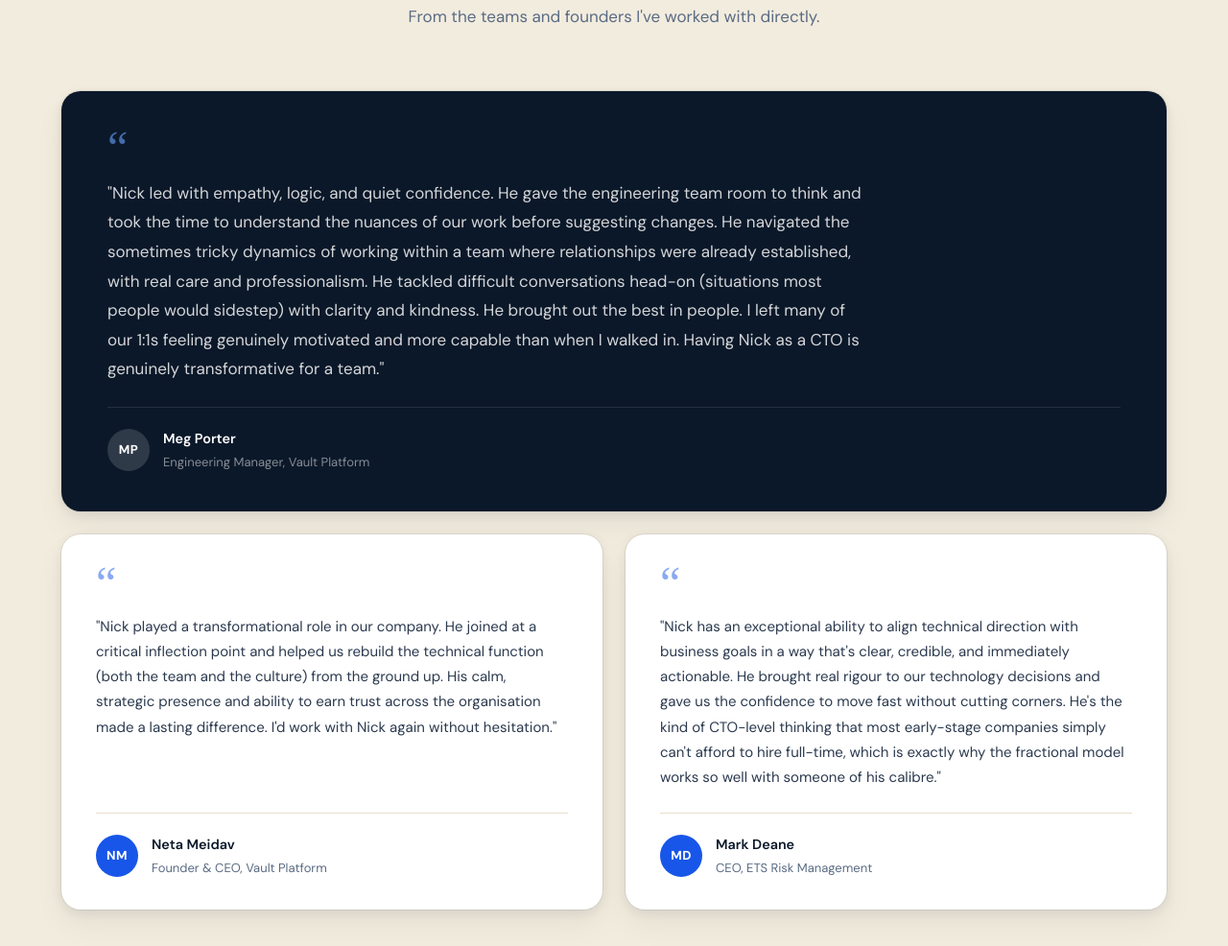
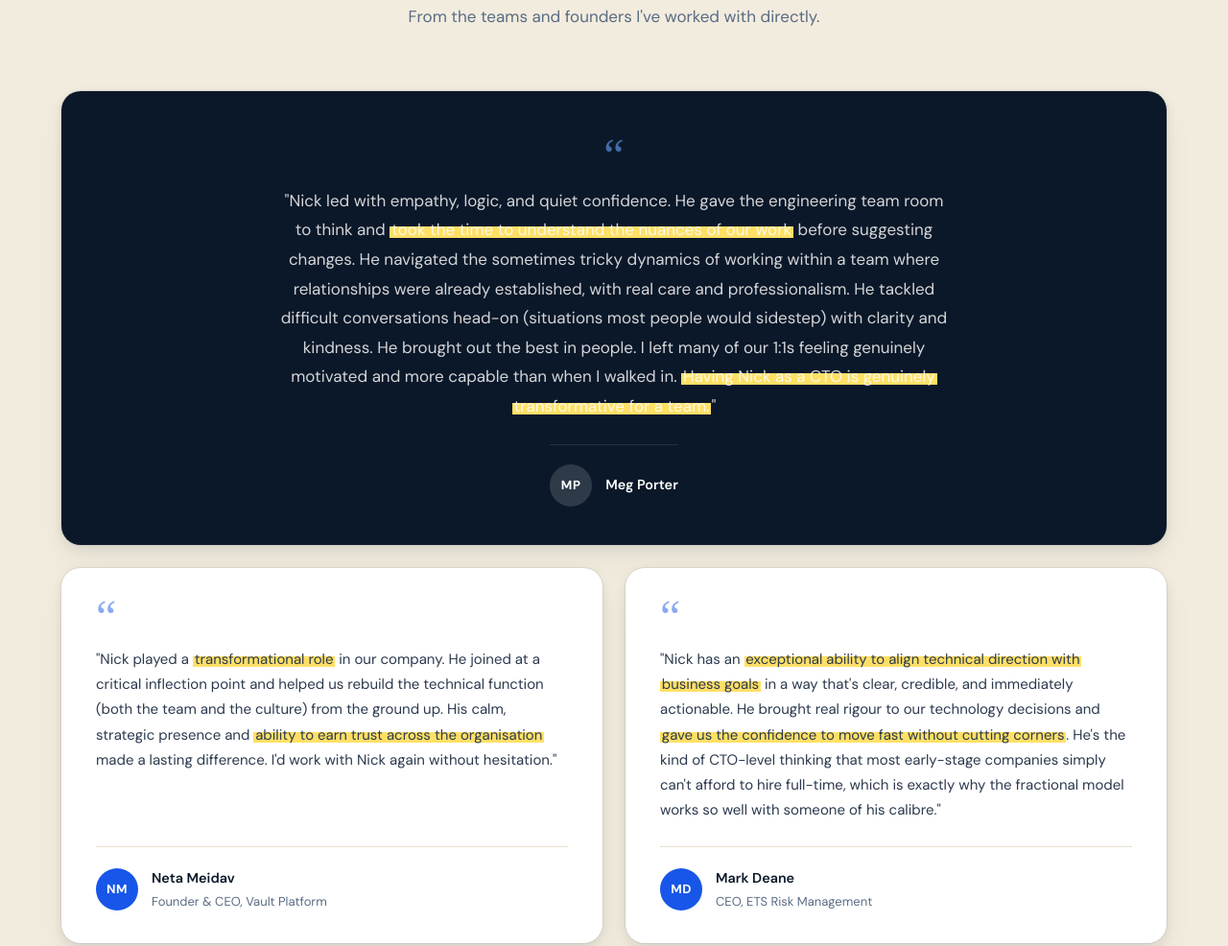
Before and after one commit to nicktong/cto-od-website, a plain HTML site: page index.html in a window 1280 px wide. Shown: the part 5184-6170 px from the top of the page at 96% size. Drawn offline with Linux system fonts and the light colour scheme; a web font is replaced by a local one.

Commit message:
Testimonials: centre featured card, highlight key phrases, drop Meg's title
CSS:
- Featured (dark) testimonial is now centre-aligned: text centre, max-width
  60ch on the quote, figcaption justified centre. Adds visual weight to the
  hero quote and lets the layout breathe.

HTML (home + /about/):
- Meg Porter: dropped role and company. Avoiding two "Vault Platform" rows
  (Neta is the Vault reference); name carries enough credibility on its own.
- Highlighted phrases that reinforce the business-partner positioning:
  - Meg: "took the time to understand the nuances of our work" (matches
    the listen-first method) + "genuinely transformative for a team"
  - Neta: "transformational role" + "ability to earn trust across the
    organisation" (partner-at-the-table)
  - Mark: "exceptional ability to align technical direction with business
    goals" (the positioning sentence in customer's own words) +
    "confidence to move fast without cutting corners"

```diff
--- a/index.html
+++ b/index.html
@@ -466,20 +466,19 @@
 
           <figure class="testimonial" data-animate data-delay="1">
             <blockquote>
-              <p>"Nick led with empathy, logic, and quiet confidence. He gave the engineering team room to think and took the time to understand the nuances of our work before suggesting changes. He navigated the sometimes tricky dynamics of working within a team where relationships were already established, with real care and professionalism. He tackled difficult conversations head-on (situations most people would sidestep) with clarity and kindness. He brought out the best in people. I left many of our 1:1s feeling genuinely motivated and more capable than when I walked in. Having Nick as a CTO is genuinely transformative for a team."</p>
+              <p>"Nick led with empathy, logic, and quiet confidence. He gave the engineering team room to think and <span class="hi">took the time to understand the nuances of our work</span> before suggesting changes. He navigated the sometimes tricky dynamics of working within a team where relationships were already established, with real care and professionalism. He tackled difficult conversations head-on (situations most people would sidestep) with clarity and kindness. He brought out the best in people. I left many of our 1:1s feeling genuinely motivated and more capable than when I walked in. <span class="hi">Having Nick as a CTO is genuinely transformative for a team.</span>"</p>
             </blockquote>
             <figcaption>
               <div class="testimonial-avatar" aria-hidden="true">MP</div>
               <div class="testimonial-meta">
                 <strong class="testimonial-name">Meg Porter</strong>
-                <span class="testimonial-role">Engineering Manager, Vault Platform</span>
               </div>
             </figcaption>
           </figure>
 
           <figure class="testimonial" data-animate data-delay="2">
             <blockquote>
-              <p>"Nick played a transformational role in our company. He joined at a critical inflection point and helped us rebuild the technical function (both the team and the culture) from the ground up. His calm, strategic presence and ability to earn trust across the organisation made a lasting difference. I'd work with Nick again without hesitation."</p>
+              <p>"Nick played a <span class="hi">transformational role</span> in our company. He joined at a critical inflection point and helped us rebuild the technical function (both the team and the culture) from the ground up. His calm, strategic presence and <span class="hi">ability to earn trust across the organisation</span> made a lasting difference. I'd work with Nick again without hesitation."</p>
             </blockquote>
             <figcaption>
               <div class="testimonial-avatar" aria-hidden="true">NM</div>
@@ -492,7 +491,7 @@
 
           <figure class="testimonial" data-animate data-delay="3">
             <blockquote>
-              <p>"Nick has an exceptional ability to align technical direction with business goals in a way that's clear, credible, and immediately actionable. He brought real rigour to our technology decisions and gave us the confidence to move fast without cutting corners. He's the kind of CTO-level thinking that most early-stage companies simply can't afford to hire full-time, which is exactly why the fractional model works so well with someone of his calibre."</p>
+              <p>"Nick has an <span class="hi">exceptional ability to align technical direction with business goals</span> in a way that's clear, credible, and immediately actionable. He brought real rigour to our technology decisions and <span class="hi">gave us the confidence to move fast without cutting corners</span>. He's the kind of CTO-level thinking that most early-stage companies simply can't afford to hire full-time, which is exactly why the fractional model works so well with someone of his calibre."</p>
             </blockquote>
             <figcaption>
               <div class="testimonial-avatar" aria-hidden="true">MD</div>
--- a/styles.css
+++ b/styles.css
@@ -1155,7 +1155,23 @@ p { max-width: 68ch; }
 /* Featured testimonial gets darker bg for visual hierarchy */
 .testimonial:first-child {
   background: var(--clr-dark);
-  padding: 2.5rem 3rem;
+  padding: 3rem 3rem 2.5rem;
+  text-align: center;
+  align-items: center;
+}
+
+.testimonial:first-child blockquote p {
+  max-width: 60ch;
+  margin-inline: auto;
+}
+
+.testimonial:first-child blockquote p::before {
+  margin-inline: auto;
+  text-align: center;
+}
+
+.testimonial:first-child figcaption {
+  justify-content: center;
 }
 
 .testimonial:hover {
```
Also changed, not shown: about/index.html (+3 -4 lines).
